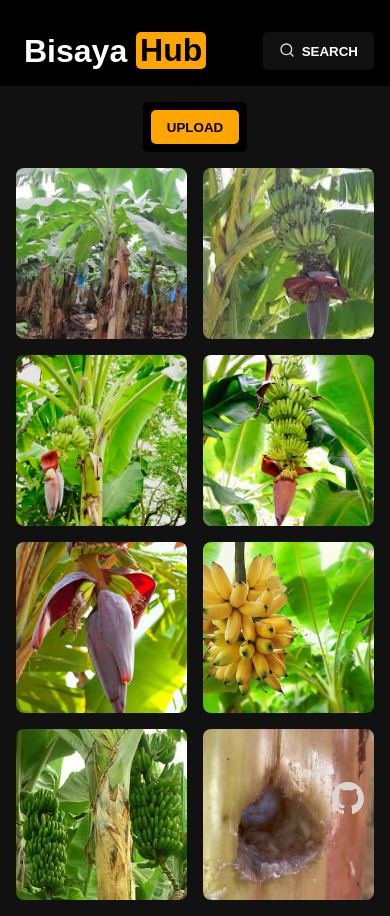
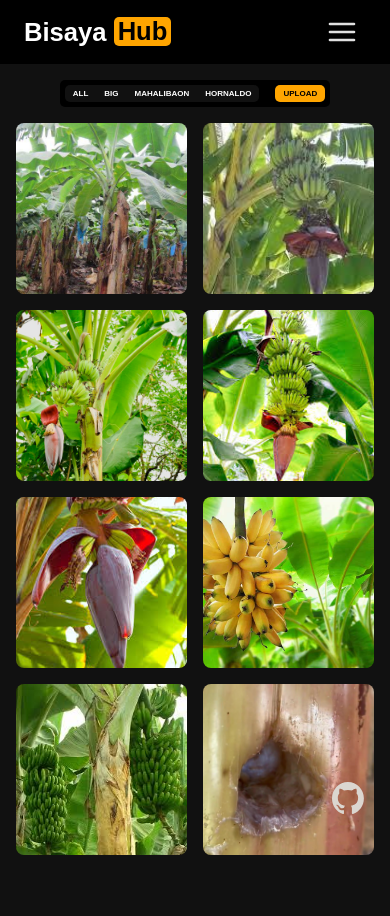
Before and after one commit to yuan-miranda/bisayahub, a plain HTML site: page public/index.html in a window 390 px wide. After the commit the page ends 871 px from the top, so only its background shows below. Drawn offline with Linux system fonts and the light colour scheme.

Commit message:
revised code

```diff
--- a/public/index.html
+++ b/public/index.html
@@ -22,42 +22,44 @@
                 ">Hub</span>
                 </h1>
                 <div class="nav-wrapper-top">
-                    <nav>
+                    <button id="menuToggle" class="menu-toggle">
+                        <img src="media/icon/menu.svg" alt="" width="32" height="32">
+                    </button>
+                    <nav id="navTop">
                         <ul>
-                            <li><a href="#">HOME</a></li>
-                            <li><a href="#">VIDEOS</a></li>
-                            <li><a href="#">CATEGORIES</a></li>
-                            <li><a href="#">COMMUNITY</a></li>
+                            <li class="nav-li"><a href="#">HOME</a></li>
+                            <li class="nav-li"><a href="#">VIDEOS</a></li>
+                            <li class="nav-li"><a href="#">CATEGORIES</a></li>
+                            <li class="nav-li"><a href="#">COMMUNITY</a></li>
+                            <li class="search-bar">
+                                <a href="#">
+                                    <span style="padding-right: 0.4rem;">
+                                        <img id="search-icon" src="media/icon/search.svg" alt="Search Icon" width="16"
+                                            height="16" style="filter: invert(1);">
+                                    </span>
+                                    SEARCH
+                                </a>
+                            </li>
                         </ul>
                     </nav>
-                    <div class="search-bar">
-                        <button type="submit">
-                            <span style="padding-right: 0.4rem;">
-                                <img src="media/icon/search.svg" alt="Search Icon" width="16" height="16"
-                                    style="filter: invert(1);">
-                            </span>
-                            SEARCH
-                        </button>
-                    </div>
                 </div>
             </div>
 
             <div class="nav-wrapper-bottom">
-                <nav>
+                <nav id="navBottom">
                     <ul>
-                        <li><a href="#">ALL</a></li>
-                        <li><a href="#">BIG</a></li>
-                        <li><a href="#">MAHALIBAON</a></li>
-                        <li><a href="#">HORNALDO</a></li>
+                        <li class="nav-li"><a href="#">ALL</a></li>
+                        <li class="nav-li"><a href="#">BIG</a></li>
+                        <li class="nav-li"><a href="#">MAHALIBAON</a></li>
+                        <li class="nav-li"><a href="#">HORNALDO</a></li>
+                        <li class="upload-button">
+                            <a href="#">UPLOAD</a>
+                        </li>
                     </ul>
                 </nav>
-                <div class="upload-button">
-                    <button type="button">
-                        UPLOAD
-                    </button>
-                </div>
             </div>
         </div>
+
         <div class="grid">
             <div class="grid-item">
                 <img src="media/banana01.jpg" alt="Banana 01">
@@ -91,6 +93,22 @@
             <img src="media/icon/github-mark.svg" alt="GitHub" width="32" height="32" title="GitHub Repository">
         </a>
     </div>
+
+    <script>
+        const toggleButton = document.getElementById('menuToggle');
+        const navTop = document.querySelector('.nav-wrapper-top nav');
+
+        toggleButton.addEventListener('click', () => {
+            navTop.classList.toggle('open');
+        });
+
+        document.addEventListener('click', (event) => {
+            if (!toggleButton.contains(event.target) && !navTop.contains(event.target)) {
+                navTop.classList.remove('open');
+            }
+        });
+    </script>
+
 </body>
 
 </html>
--- a/public/styles.css
+++ b/public/styles.css
@@ -14,13 +14,17 @@ body {
     font-family: Arial, Helvetica, sans-serif;
     background-color: #111;
     color: white;
+    user-select: none;
+}
+
+.container {
+    margin: 0 auto;
 }
 
 .header-wrapper {
     background-color: black;
     color: white;
-    padding: 2rem 1rem 1rem 1rem;
-
+    padding: 1rem;
     display: flex;
     justify-content: space-between;
     align-items: center;
@@ -28,29 +32,36 @@ body {
 
 .header-wrapper h1 {
     margin-left: 0.5rem;
-    font-size: 3.2rem;
+    font-size: 2rem;
 }
 
 .nav-wrapper-top {
     display: flex;
     align-items: center;
-    font-size: 1.2rem;
 }
 
-nav {
+#navTop {
     margin-right: 1rem;
+}
+
+#navTop .nav-li:nth-of-type(1) {
+    border-top-left-radius: 5px;
+    border-bottom-left-radius: 5px;
+}
+
+#navTop .nav-li:nth-of-type(4) {
+    border-top-right-radius: 5px;
+    border-bottom-right-radius: 5px;
 }
 
 nav ul {
     list-style: none;
     display: flex;
-    background-color: #111;
-    padding: 0.5rem;
-    border-radius: 5px;
 }
 
 nav ul li {
-    margin: 0 1rem;
+    padding: 0.5rem 1rem;
+    background-color: #111;
 }
 
 nav ul li a {
@@ -59,39 +70,28 @@ nav ul li a {
     font-weight: bold;
 }
 
-nav ul li a:hover {
+nav ul li:hover {
     text-decoration: underline;
 }
 
-.search-bar button {
-    padding: 0.6rem 1rem;
-    background-color: #111;
-    color: white;
-    border: none;
+.search-bar {
+    margin-left: 1rem;
     border-radius: 5px;
-    cursor: pointer;
-    font-weight: bold;
-
-    display: flex;
-    align-items: center;
 }
 
-.nav-wrapper-bottom {
-    display: flex;
-    justify-content: center;
-    margin-top: 1rem;
-    padding: 0.5rem;
-    border-radius: 5px;
-    background-color: black;
-
-    width: auto;
-    max-width: fit-content;
-    margin-left: auto;
-    margin-right: auto;
+.search-bar:hover {
+    background-color: #333;
 }
 
-.nav-wrapper-bottom nav ul {
-    background-color: transparent;
+.upload-button {
+    margin-left: 1rem;
+    background-color: orange;
+    border-radius: 5px;
+}
+
+.upload-button a {
+    color: black;
+    font-weight: bold;
 }
 
 .upload-button button {
@@ -103,8 +103,36 @@ nav ul li a:hover {
     font-weight: bold;
 }
 
-.container {
-    margin: 0 auto;
+.upload-button:hover {
+    background-color: #cc7000;
+    text-decoration-color: black;
+}
+
+.nav-wrapper-bottom {
+    display: flex;
+    justify-content: center;
+    margin-top: 1rem;
+    padding: 0.5rem;
+    border-radius: 5px;
+    background-color: black;
+    width: auto;
+    max-width: fit-content;
+    margin-left: auto;
+    margin-right: auto;
+}
+
+.nav-wrapper-bottom nav ul {
+    background-color: transparent;
+}
+
+#navBottom .nav-li:nth-of-type(1) {
+    border-top-left-radius: 5px;
+    border-bottom-left-radius: 5px;
+}
+
+#navBottom .nav-li:nth-of-type(4) {
+    border-top-right-radius: 5px;
+    border-bottom-right-radius: 5px;
 }
 
 .grid {
@@ -142,18 +170,20 @@ nav ul li a:hover {
     filter: invert(1);
 }
 
-@media (max-width: 64rem) {
-    .grid {
-        grid-template-columns: repeat(3, 1fr);
-    }
+.menu-toggle {
+    display: none;
+    background-color: transparent;
+    border: none;
+    font-weight: bold;
+    cursor: pointer;
+    font-size: 1rem;
+    margin-right: 1rem;
+}
 
-    .header-wrapper h1 {
-        font-size: 3rem;
-    }
-
-    .nav-wrapper-top nav {
-        display: none;
-    }
+.menu-toggle img {
+    display: block;
+    margin: 0 auto;
+    filter: invert(1);
 }
 
 @media (max-width: 50rem) {
@@ -161,14 +191,72 @@ nav ul li a:hover {
         grid-template-columns: repeat(2, 1fr);
     }
 
-    .header-wrapper h1 {
-        font-size: 2rem;
+    .menu-toggle {
+        display: flex;
+        align-items: center;
+        justify-content: center;
     }
 
+    .header-wrapper h1 {
+        font-size: 1.6rem;
+    }
+
+    .nav-wrapper-top #navTop {
+        display: none;
+        position: absolute;
+        top: 4.5rem;
+        right: 0rem;
+        margin: 0;
+        border: 1px solid #333;
+        width: 100%;
+        z-index: 10;
+    }
+
+    .nav-wrapper-top #navTop.open {
+        display: block;
+    }
+
+    .nav-wrapper-top #navTop ul {
+        display: flex;
+        flex-direction: column;
+    }
+
+    .nav-wrapper-top #navTop ul li {
+        padding: 0.75rem 1rem;
+        border-bottom: 1px solid #333;
+    }
+
+    .nav-wrapper-top #navTop ul li:last-child {
+        border-bottom: none;
+    }
+
+    .nav-li {
+        display: block;
+    }
+
+    .search-bar {
+        margin: 0;
+    }
+
+    #navTop .nav-li {
+        border-radius: 0 !important;
+    }
+
+    #navBottom {
+        font-size: 0.8rem;
+    }
 }
 
 @media (max-width: 35rem) {
-    .nav-wrapper-bottom nav {
-        display: none;
+    .nav-wrapper-bottom {
+        padding: 0.3rem;
+    }
+
+    #navBottom {
+        font-size: 0.5rem;
+    }
+
+    #navBottom ul li {
+        padding: 0.25rem 0.5rem;
     }
 }
```
Also changed, not shown: public/media/icon/menu.svg (added).
